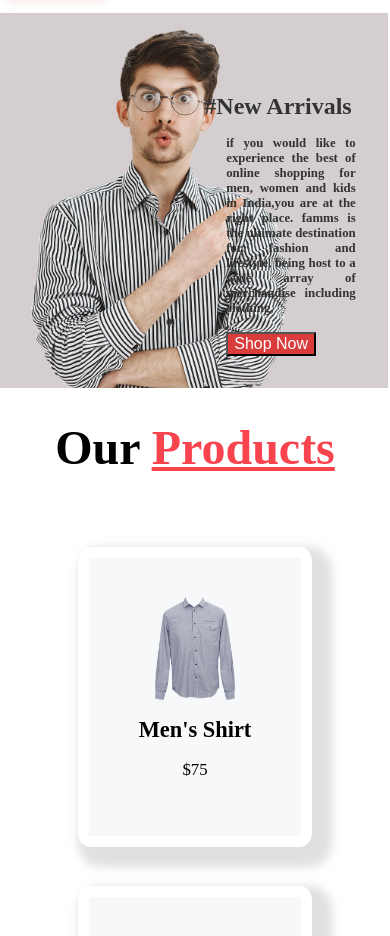
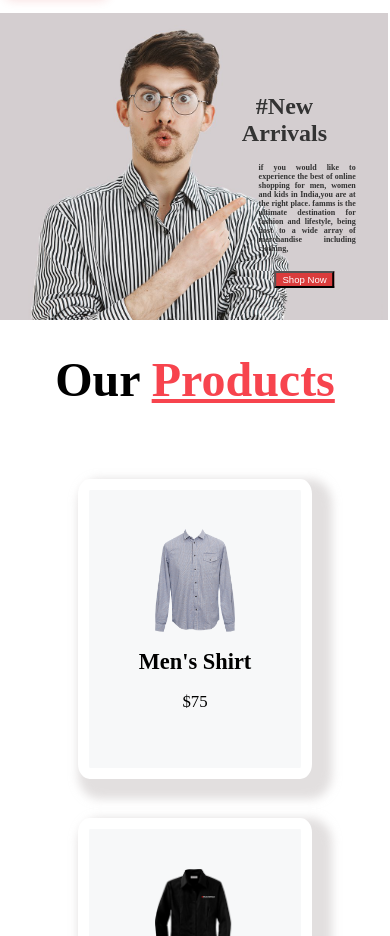
Before and after one commit to Sridharbutti/first-project, a plain HTML site: page index.html in a window 390 px wide. Shown: the part 840-1776 px from the top of the page. Drawn offline with Linux system fonts and the light colour scheme.

Commit message:
my project

```diff
--- a/project.css
+++ b/project.css
@@ -387,14 +387,16 @@
         }
         .text {
             font-size: 1.5em;
-            margin-left: 22%;
+            margin-left: 26%;
         }
         .text2 {
-            font-size: 0.8em;
-            margin-left: 10%;
+            font-size: 0.5em;
+            margin-left: 20%;
+            text-align: justify;
         }
         .white {
-            font-size: 50%;
+            font-size: 30%;
+            transform: translate(80%)
         }
         .email {
             font-size: 130%;
```
